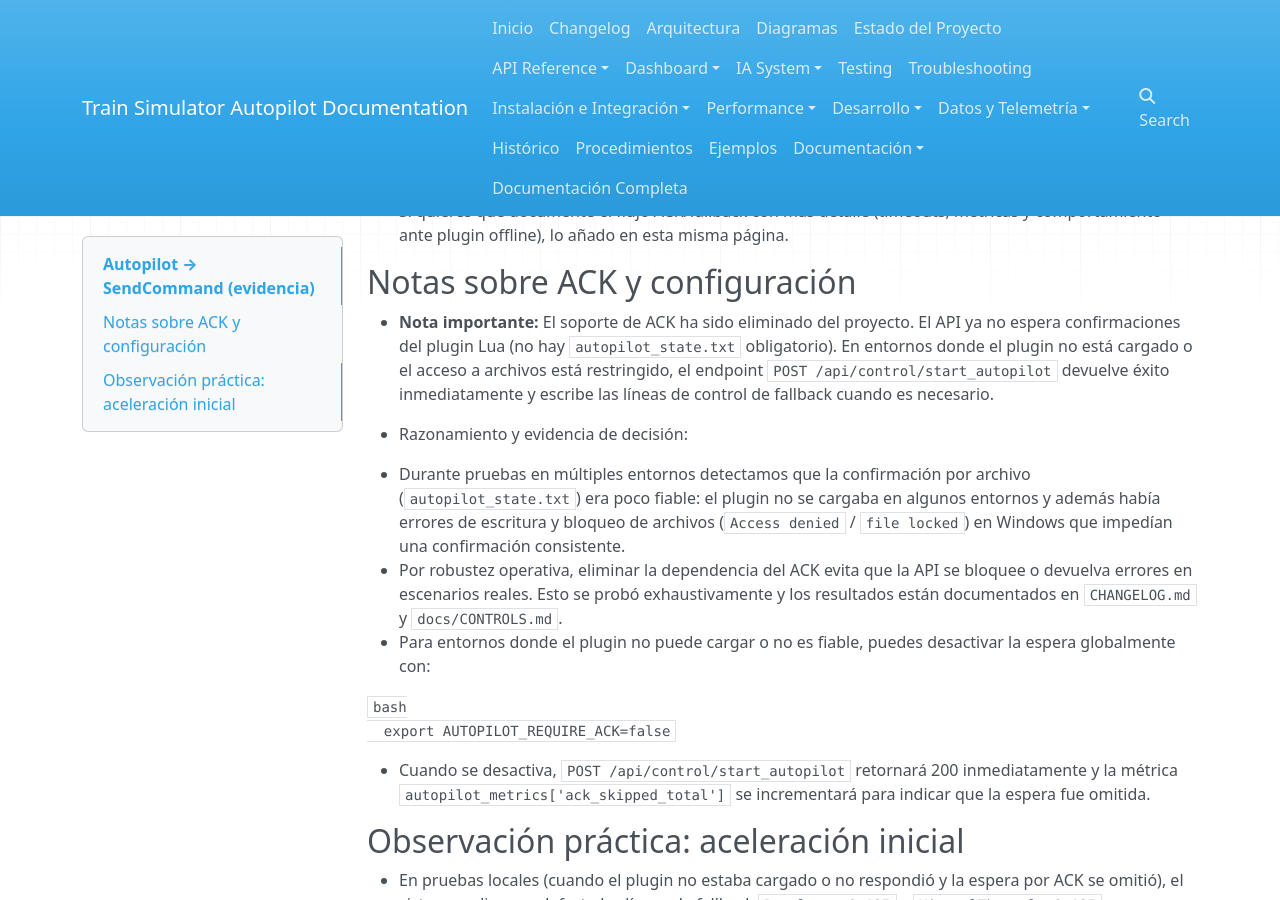
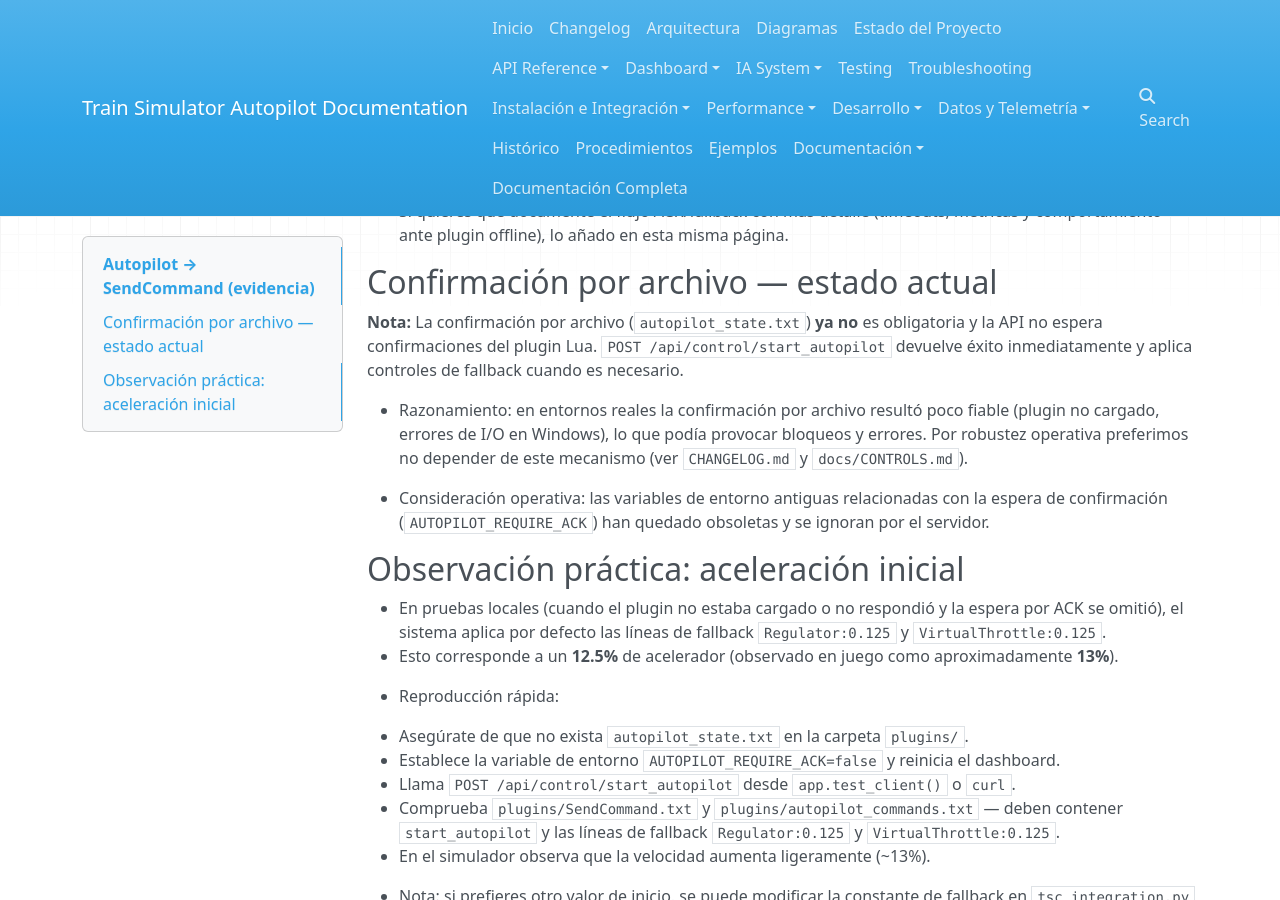
Before and after one commit to doski2/TrainSimulatorAutopilot, an MkDocs documentation site: the page built from docs/AUTOPILOT_SENDCOMMAND.md, in a window 1280 px wide and 900 px high, scrolled down 1065 px. Built offline with MkDocs 1.6.1, drawn with Linux system fonts in a browser that asks for light colours; nearby versions of some CDN libraries.

````diff
--- a/docs/AUTOPILOT_SENDCOMMAND.md
+++ b/docs/AUTOPILOT_SENDCOMMAND.md
@@ -54,23 +54,13 @@ Notas operativas:
   (timeouts, métricas y comportamiento ante plugin offline), lo añado
   en esta misma página.
 
-## Notas sobre ACK y configuración
+## Confirmación por archivo — estado actual
 
-- **Nota importante:** El soporte de ACK ha sido eliminado del proyecto. El API ya no espera confirmaciones del plugin Lua (no hay `autopilot_state.txt` obligatorio). En entornos donde el plugin no está cargado o el acceso a archivos está restringido, el endpoint `POST /api/control/start_autopilot` devuelve éxito inmediatamente y escribe las líneas de control de fallback cuando es necesario.
+**Nota:** La confirmación por archivo (`autopilot_state.txt`) **ya no** es obligatoria y la API no espera confirmaciones del plugin Lua. `POST /api/control/start_autopilot` devuelve éxito inmediatamente y aplica controles de fallback cuando es necesario.
 
-- Razonamiento y evidencia de decisión:
-  - Durante pruebas en múltiples entornos detectamos que la confirmación por archivo (`autopilot_state.txt`) era poco fiable: el plugin no se cargaba en algunos entornos y además había errores de escritura y bloqueo de archivos (`Access denied` / `file locked`) en Windows que impedían una confirmación consistente.
-  - Por robustez operativa, eliminar la dependencia del ACK evita que la API se bloquee o devuelva errores en escenarios reales. Esto se probó exhaustivamente y los resultados están documentados en `CHANGELOG.md` y `docs/CONTROLS.md`.
-- Para entornos donde el plugin no puede cargar o no es fiable,
-  puedes desactivar la espera globalmente con:
+- Razonamiento: en entornos reales la confirmación por archivo resultó poco fiable (plugin no cargado, errores de I/O en Windows), lo que podía provocar bloqueos y errores. Por robustez operativa preferimos no depender de este mecanismo (ver `CHANGELOG.md` y `docs/CONTROLS.md`).
 
-  ```bash
-  export AUTOPILOT_REQUIRE_ACK=false
-  ```
-
-  - Cuando se desactiva, `POST /api/control/start_autopilot` retornará
-    200 inmediatamente y la métrica `autopilot_metrics['ack_skipped_total']`
-    se incrementará para indicar que la espera fue omitida.
+- Consideración operativa: las variables de entorno antiguas relacionadas con la espera de confirmación (`AUTOPILOT_REQUIRE_ACK`) han quedado obsoletas y se ignoran por el servidor.
 
 ## Observación práctica: aceleración inicial
 
--- a/docs/CONTROLS.md
+++ b/docs/CONTROLS.md
@@ -134,16 +134,16 @@ python -m pytest tests/unit/test_tsc_interface_write.py -q
 
 ---
 
-## Cambios: ACK eliminado y diagnóstico 🩺
+## Cambios: confirmación por archivo eliminada y diagnóstico 🩺
 
-- El soporte de ACK para la confirmación del plugin Lua ha sido **eliminado** del proyecto. `POST /api/control/start_autopilot` **ya no** requiere `autopilot_state.txt` ni espera confirmaciones.
+- El soporte de confirmación por archivo para el plugin Lua ha sido **eliminado** del proyecto. `POST /api/control/start_autopilot` **ya no** requiere `autopilot_state.txt` ni espera confirmaciones.
 - Razonamiento:
   - En entornos reales encontramos que el plugin no siempre se cargaba y que las escrituras a archivos fallaban por permisos o bloqueo (`Access denied` / `file locked`), lo que hacía que la dependencia del ACK provocara llamadas bloqueadas y errores en producción.
   - Para aumentar la robustez operativa y evitar bloqueos, eliminamos la dependencia del ACK y aplicamos controles de fallback (`Regulator:0.125`, `VirtualThrottle:0.125`) cuando el plugin no procesa directamente `start_autopilot`.
 - Qué cambia para operadores:
   1. `POST /api/control/start_autopilot` devuelve éxito inmediatamente y escribe los comandos necesarios.
   2. El plugin Lua puede seguir siendo usado si está disponible; el sistema escribirá `autopilot_commands.txt` como antes.
-  3. Las métricas relacionadas con el ACK han sido removidas del panel (p. ej. `ack_skipped_total` y `unacked_total`).
+  3. Las métricas relacionadas con confirmaciones por archivo han sido removidas del panel (p. ej. `ack_skipped_total` y `unacked_total`).
 
 **Diagnóstico rápido:**
 
````
Also changed, not shown: web/static/js/dashboard.js (+5 -5 lines), web_dashboard.py (+8 -35 lines), 1 other file.
